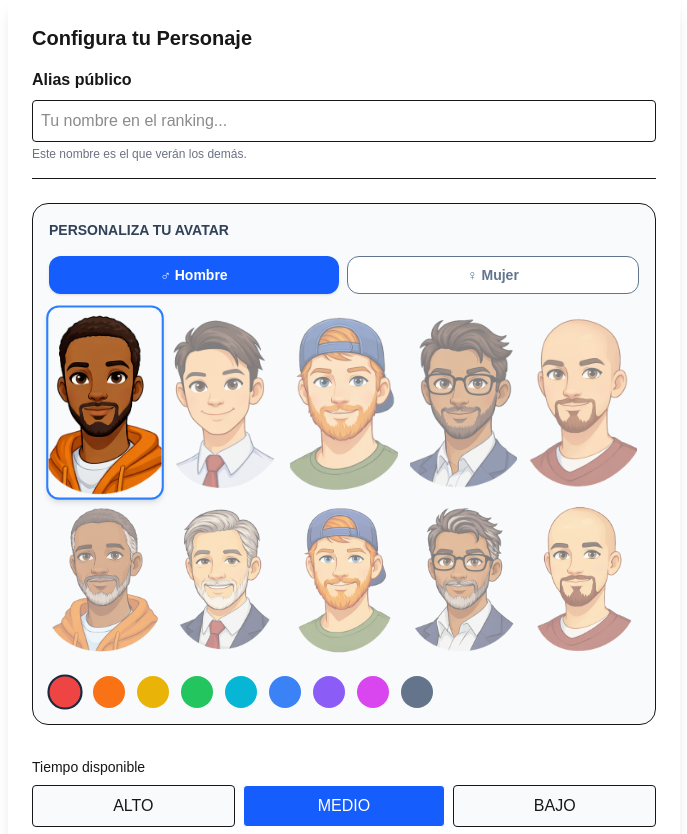
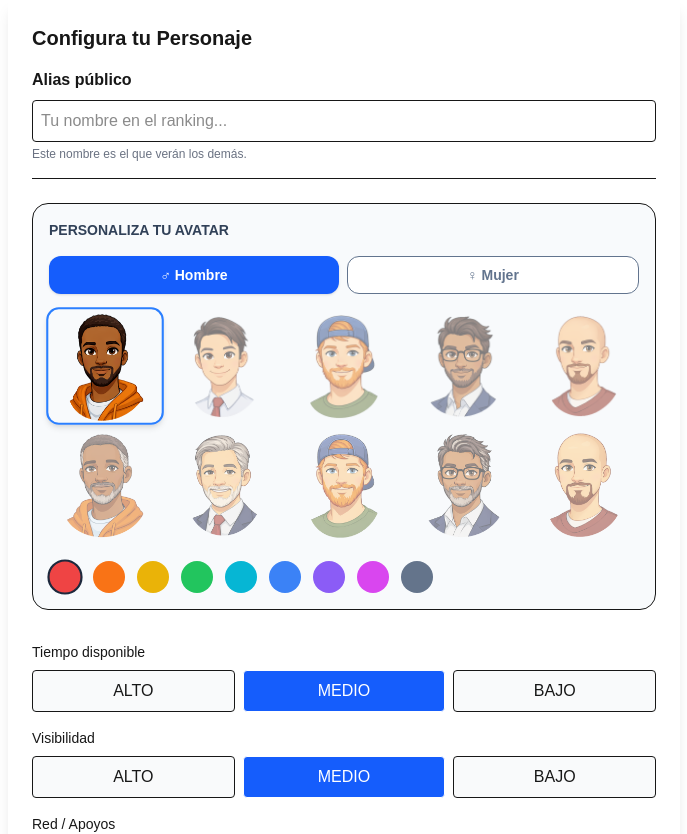
Before and after one commit to AntonioEstarli/igualopoly, a Next.js app: page /character-creation in a window 1280 px wide. Shown: the top 834 px of the page, without its empty margins (296-983 px from the left). Built offline with nearby package versions, Linux system fonts and the light colour scheme; no server answers; the database is empty.

Commit message:
Fix: Igualar altura de filas en selector de avatares
Usar aspect-square y object-contain para que todas las celdas
tengan el mismo tamaño independientemente del espacio en la imagen

```diff
--- a/src/app/character-creation/page.tsx
+++ b/src/app/character-creation/page.tsx
@@ -124,9 +124,9 @@ export default function CharacterCreation() {
               <button
                 key={id}
                 onClick={() => setSelectedEmoji(id)}
-                className={`rounded-xl overflow-hidden border-2 transition-all ${selectedEmoji === id ? 'border-blue-500 scale-105 shadow-md' : 'border-transparent opacity-50'}`}
+                className={`aspect-square rounded-xl overflow-hidden border-2 transition-all ${selectedEmoji === id ? 'border-blue-500 scale-105 shadow-md' : 'border-transparent opacity-50'}`}
               >
-                <img src={`/images/${id}.png`} className="w-full h-full object-cover" alt={id} />
+                <img src={`/images/${id}.png`} className="w-full h-full object-contain" alt={id} />
               </button>
             );
           })}
```
